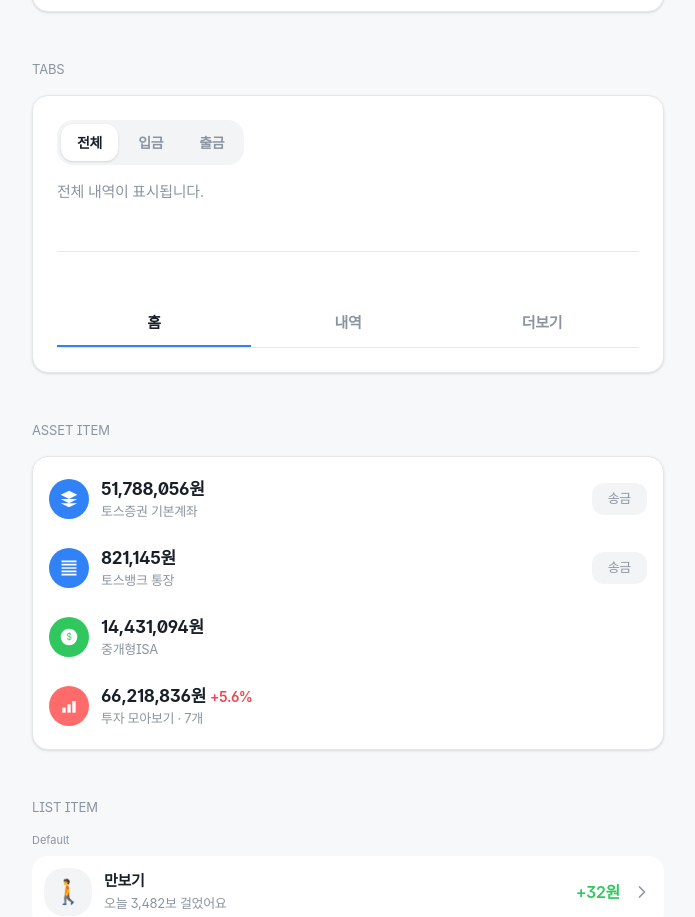
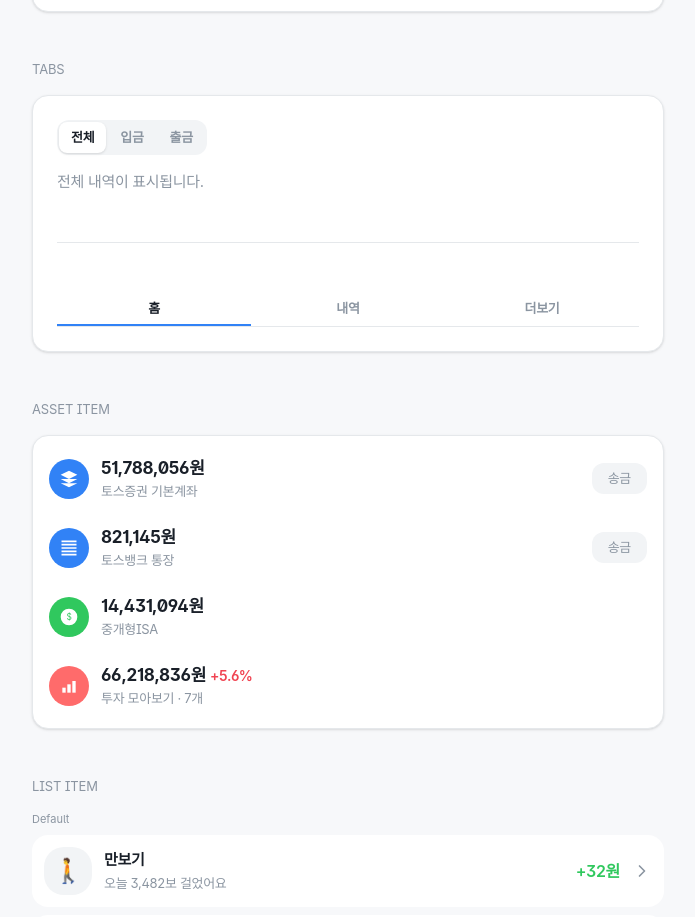
Before and after one commit to brendanHwang/toss-ui, a React (Vite) app: page / in a window 1280 px wide. Shown: the part 4671-5588 px from the top of the page, without its empty margins (292-987 px from the left). Built offline with nearby package versions, Linux system fonts and the light colour scheme; a web font is replaced by a local one.

Commit message:
[fix] Tabs 사이즈 축소
- TabsList: p-1 → p-0.5, rounded-xl → rounded-lg
- TabsTrigger: px-4 py-2 → px-3 py-1.5, text-[14px] → text-[13px]
- UnderlineTabs: py-3 → py-2, text-[15px] → text-[13px]

```diff
--- a/src/components/ui/tabs.tsx
+++ b/src/components/ui/tabs.tsx
@@ -13,8 +13,8 @@
     ref={ref}
     data-slot="tabs-list"
     className={cn(
-      // 토스 스타일 Tabs List
-      "inline-flex items-center gap-1 p-1 rounded-xl bg-muted",
+      // 토스 스타일 Tabs List - 컴팩트
+      "inline-flex items-center gap-0.5 p-0.5 rounded-lg bg-muted",
       className
     )}
     {...props}
@@ -30,10 +30,10 @@
     ref={ref}
     data-slot="tabs-trigger"
     className={cn(
-      // 토스 스타일 Tabs Trigger
+      // 토스 스타일 Tabs Trigger - 컴팩트
       "inline-flex items-center justify-center whitespace-nowrap",
-      "px-4 py-2 rounded-lg",
-      "text-[14px] font-semibold text-muted-foreground",
+      "px-3 py-1.5 rounded-md",
+      "text-[13px] font-semibold text-muted-foreground",
       "transition-all duration-150",
       "focus-visible:outline-none focus-visible:ring-2 focus-visible:ring-primary/30",
       "disabled:pointer-events-none disabled:opacity-40",
@@ -91,9 +91,9 @@
     ref={ref}
     data-slot="underline-tabs-trigger"
     className={cn(
-      // 토스 스타일 밑줄 Tabs Trigger
-      "relative flex-1 py-3",
-      "text-[15px] font-semibold text-muted-foreground",
+      // 토스 스타일 밑줄 Tabs Trigger - 컴팩트
+      "relative flex-1 py-2",
+      "text-[13px] font-semibold text-muted-foreground",
       "transition-colors",
       "focus-visible:outline-none",
       "disabled:pointer-events-none disabled:opacity-40",
```
